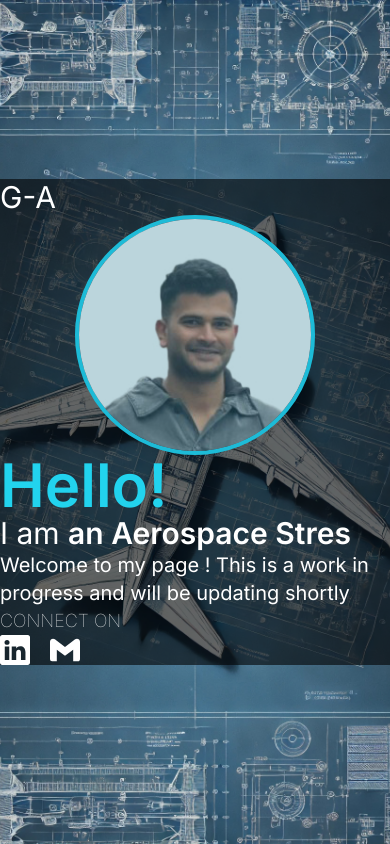
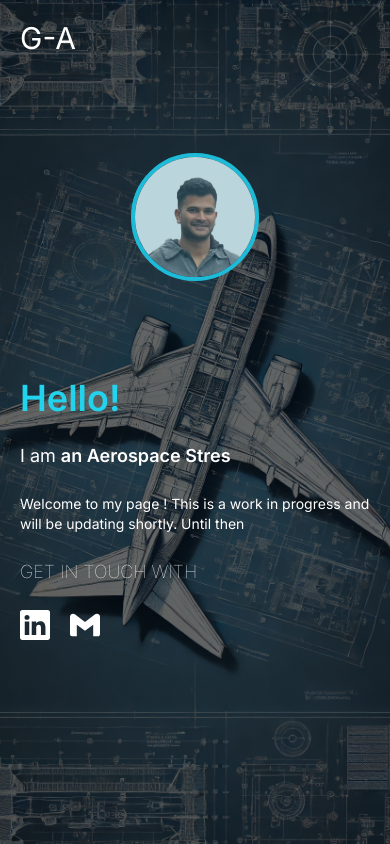
Before and after one commit to rakshith4able/goutham-portfolio, a Next.js app: page / in a window 390 px wide. Built offline with nearby package versions, Linux system fonts and the light colour scheme.

Commit message:
Added mobile and tab view, desktop view needs changes

```diff
--- a/package.json
+++ b/package.json
@@ -19,9 +19,11 @@
     "@types/node": "^20",
     "@types/react": "^18",
     "@types/react-dom": "^18",
-    "eslint": "^8",
+    "eslint": "^8.57.0",
     "eslint-config-next": "14.2.4",
+    "eslint-config-prettier": "^9.1.0",
     "postcss": "^8",
+    "prettier": "^3.3.2",
     "tailwindcss": "^3.4.1",
     "typescript": "^5"
   }
--- a/src/app/page.tsx
+++ b/src/app/page.tsx
@@ -7,11 +7,12 @@ import { HomeHandlers } from "./utils/handlers";
 
 export default function Home() {
   const [text] = useTypewriter({
-    words: ["Goutham Ananda", "an Aerospace Stress Engineer"],
+    words: ["Goutham Ananda", "an Aerospace Stress Analyst"],
     typeSpeed: 100,
+    loop: true,
   });
   return (
-    <div className="flex flex-col items-center justify-center min-h-screen bg-small-image lg:bg-large-image md:bg-medium-image bg-cover bg-center text-white">
+    <div className="flex flex-col items-center justify-center  bg-small-image lg:bg-large-image md:bg-medium-image bg-cover bg-center text-white h-screen overflow-hidden">
       <Head>
         <title>Goutham Ananda | Portfolio</title>
         <meta
@@ -21,25 +22,29 @@ export default function Home() {
         <link rel="icon" href="/favicon.ico" />
       </Head>
 
-      <main className="relative container md:px-40 md:py-32 h-full">
+      <main className="lg:relative container h-full py-5 px-5 md:py-20 md:px-10">
         <div className="absolute inset-0 bg-black opacity-60"></div>
-        <h1 className="relative text-3xl text-start self-start w-full z-10">
+        <h1 className="relative text-3xl md:text-5xl text-start self-start w-full z-10">
           G-A
         </h1>
-        <div className="relative h-full grid grid-cols-1 md:grid-cols-1 lg:grid-cols-[60%_40%] justify-center items-center z-10">
-          <div className="h-full flex flex-col justify-evenly order-2 lg:order-1">
-            <h2 className="text-6xl font-semibold text-cyan-400">Hello!</h2>
-            <p className="text-3xl font-normal">
+        <div className="relative h-full grid grid-cols-1 grid-rows-[40%_60%] md:grid-cols-1 lg:grid-cols-[60%_40%] justify-center items-center z-10">
+          <div className="h-full flex flex-col gap-6 order-2 lg:order-1">
+            <h2 className="text-4xl md:text-6xl font-semibold text-cyan-400">
+              Hello!
+            </h2>
+            <p className="text-lg md:text-4xl font-normal">
               I am <span className="font-semibold">{text}</span>
               <Cursor />
             </p>
 
-            <p className="text-xl">
+            <p className="text-sm md:text-2xl">
               Welcome to my page ! This is a work in progress and will be
-              updating shortly
+              updating shortly. Until then
             </p>
-            <p className="text-lg uppercase font-thin">Connect On</p>
-            <div className="text-3xl flex gap-5">
+            <p className="text-lg md:text-2xl uppercase font-thin">
+              Get in touch with
+            </p>
+            <div className="text-3xl md:text-4xl flex gap-5">
               <LinkedInIcon
                 className="cursor-pointer text-white"
                 onClick={HomeHandlers.handleRedirect(
@@ -60,7 +65,7 @@ export default function Home() {
             <div className="relative">
               <div className="absolute inset-0 rounded-full bg-cyan-700 bg-opacity-25"></div>
               <img
-                className="w-60 h-60 rounded-full border-4 border-cyan-400"
+                className="w-32 h-32 md:w-44 md:h-44 rounded-full border-4 border-cyan-400"
                 src="/assets/img/profile_pic.jpeg"
                 alt="Rounded avatar"
               />
```
Also changed, not shown: .eslintrc.json, 1 other file (tests, documents, lock files or other folders).
